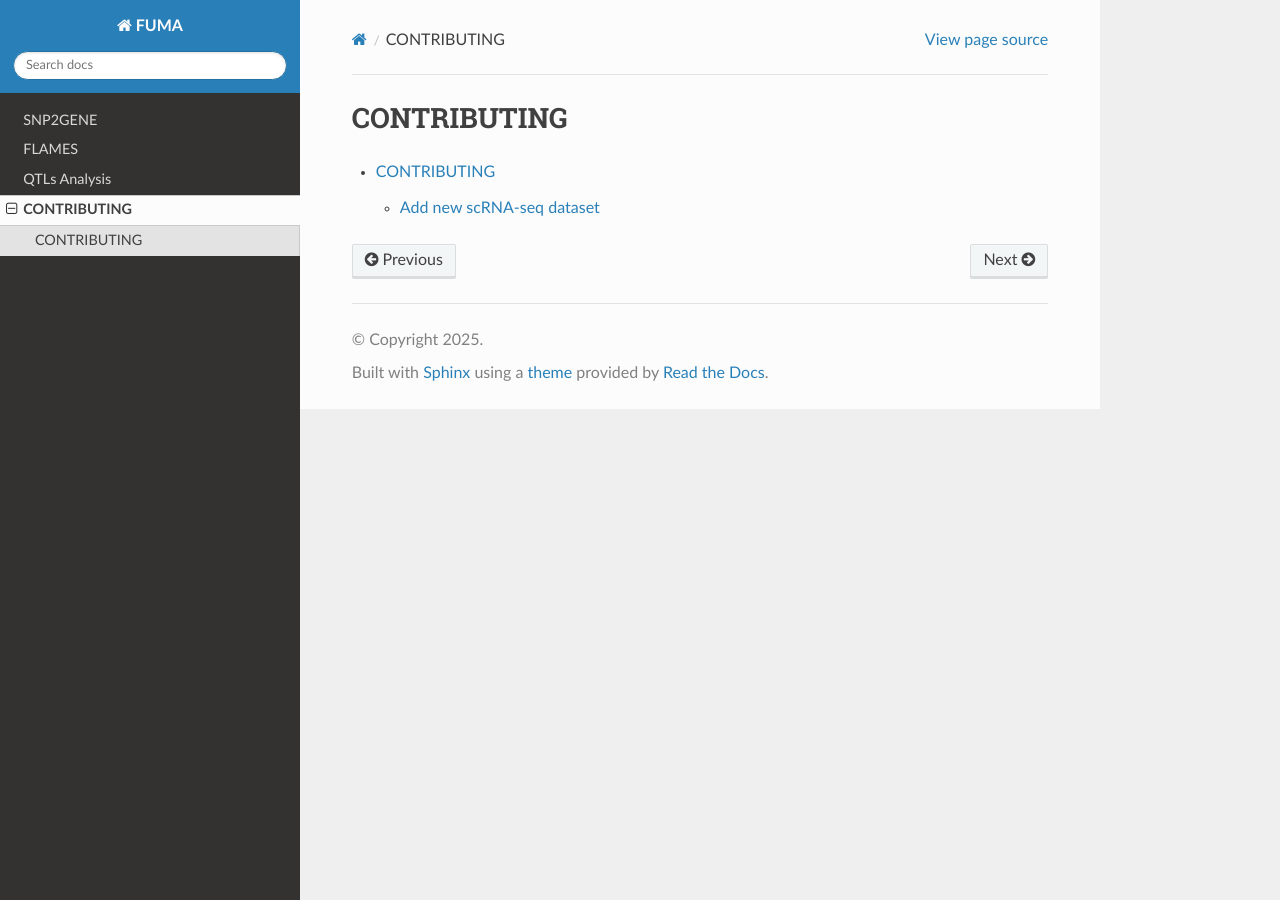
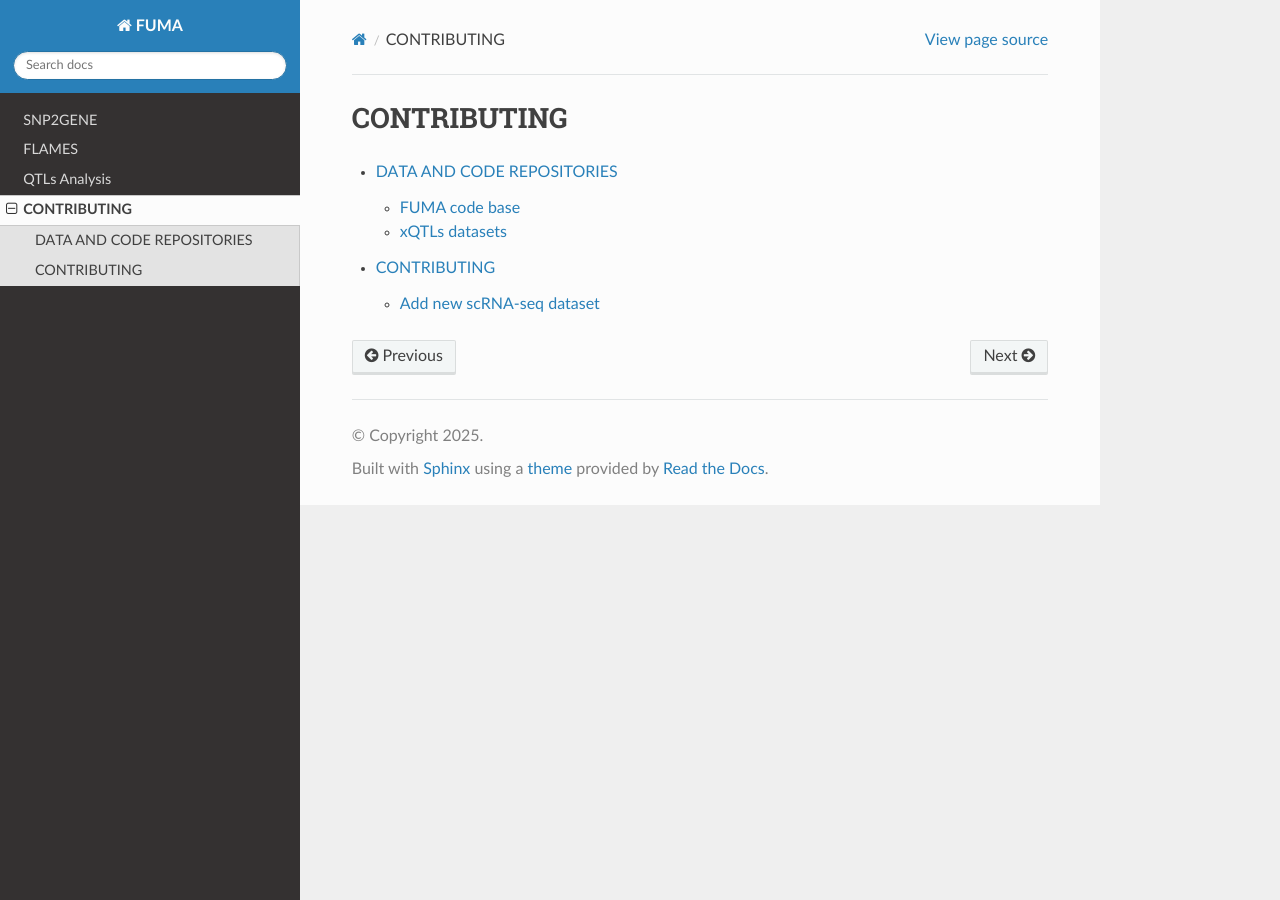
Before and after one commit to tanyaphung/fuma_docs, a Sphinx documentation site: the page built from docs/source/miscellaneous/index.rst, in a window 1280 px wide. Built offline with Sphinx 7.4.7 and the Read the Docs theme 3.1.0, drawn with Linux system fonts in a browser that asks for light colours.

Commit message:
update to add a section on links to code repository

```diff
--- a/docs/source/index.rst
+++ b/docs/source/index.rst
@@ -17,4 +17,4 @@ Contents
    snp2gene/index
    flames/index
    qtl/index
-   contributing/index
+   miscellaneous/index
--- /dev/null
+++ b/docs/source/miscellaneous/data_code.rst
@@ -0,0 +1,10 @@
+DATA AND CODE REPOSITORIES
+==========================
+
+FUMA code base
+--------------
+- FUMA code base: https://github.com/vufuma/FUMA-webapp
+
+xQTLs datasets
+--------------
+- Processing of xQTLs datasets: https://github.com/tanyaphung/fuma_qtls
--- a/docs/source/contributing/index.rst
+++ b/docs/source/miscellaneous/index.rst
@@ -4,4 +4,5 @@ CONTRIBUTING
 .. toctree::
    :maxdepth: 2
 
+   data_code
    contributing
```
Also changed, not shown: docs/source/miscellaneous/contributing.rst (renamed from docs/source/contributing/contributing.rst, +1 -7 lines).
